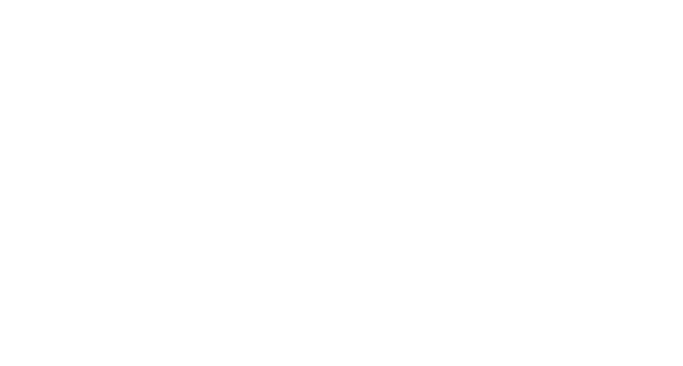
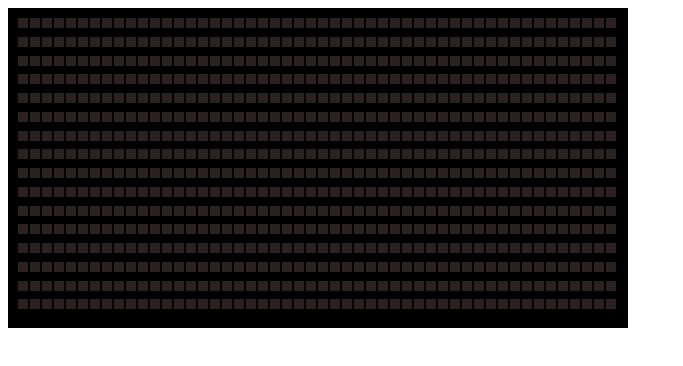
Before and after one commit to acciojob/Color-board-shubham5C7, a website: page main.html in a window 1280 px wide. Shown: the whole page, without its empty margins (0-683 px from the left). Drawn offline with Linux system fonts and the light colour scheme.

Commit message:
created a submission

```diff
--- a/main.html
+++ b/main.html
@@ -7,6 +7,7 @@
 </head>
 
 <body>
+	<div class="container" id="container"></div>
 	<!-- the entire body must be written by student -->
     <script type="text/javascript" src="./script.js">
 </script>
--- a/script.js
+++ b/script.js
@@ -1 +1,26 @@
 //your JS code here. If required.
+const container = document.getElementById("container");
+
+
+ function getRandomColor(){
+    const r = Math.floor(Math.random() * 256);
+    const g = Math.floor(Math.random() * 256);
+    const b = Math.floor(Math.random() * 256);
+  return `rgb(${r}, ${g}, ${b})`;
+ }
+
+ for(let i=1;i<=800;i++){
+    const box = document.createElement("div");
+    box.classList.add("square");
+    container.appendChild(box);
+
+    box.addEventListener("mouseover",()=>{
+           const randomColor = getRandomColor();
+        box.style.backgroundColor =randomColor;
+
+        setTimeout(()=>{
+            box.style.backgroundColor = "rgb(43, 33, 33)";
+        }, 1000);
+    });
+container.appendChild(box);
+ }
--- a/styles.css
+++ b/styles.css
@@ -1 +1,17 @@
 /*  your css code here. If applicable */
+.square{
+	width:10px;
+	height:10px;
+	 background-color: rgb(43, 33, 33);
+        border: px solid rgb(75, 74, 74);
+      transition: background-color 0.5s ease;
+}
+.container{
+  width: 600px;
+        height: 300px;
+        background-color: black;
+        display: grid;
+        grid-template-columns: repeat(auto-fill,12px);
+       overflow: auto;
+       padding: 10px;
+}
```
